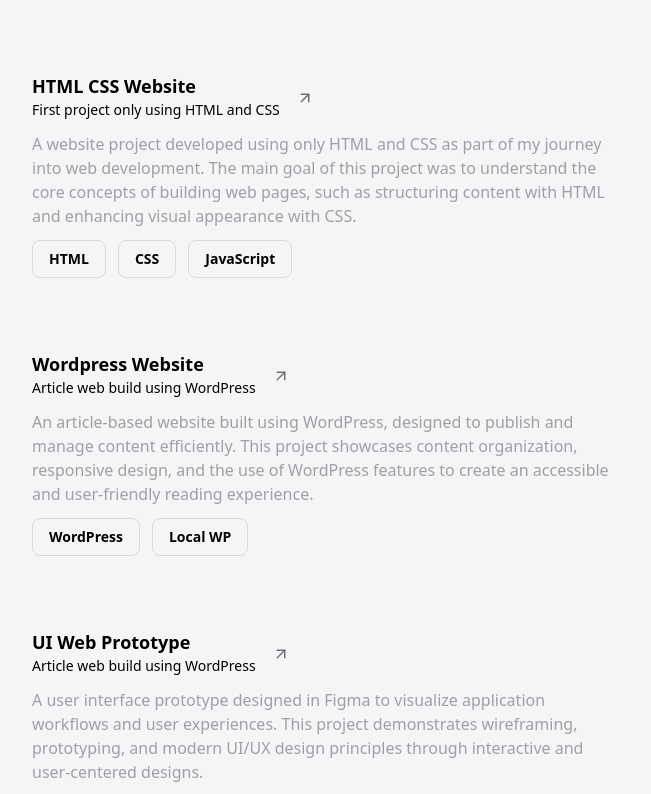
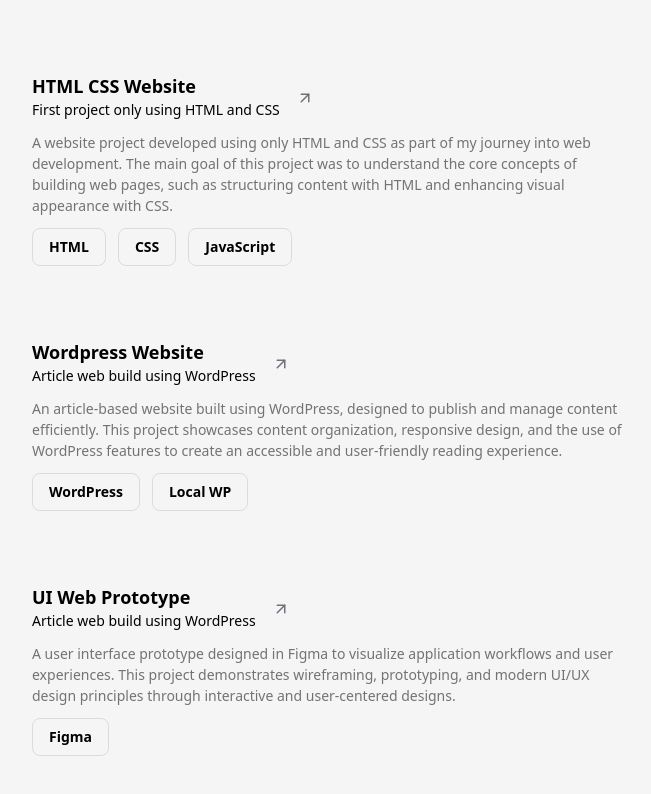
Before and after one commit to ryaand/portfolio, a Next.js app: page / in a window 1280 px wide. Shown: the part 2745-3539 px from the top of the page, without its empty margins (312-963 px from the left). Built offline with nearby package versions, Linux system fonts and the light colour scheme.

Commit message:
style(ProjectCard): update description text color and size for improved readability

```diff
--- a/src/Components/projectCard.jsx
+++ b/src/Components/projectCard.jsx
@@ -27,7 +27,7 @@ const ProjectCard = ({ links, title, subtitle, description, stacks }) => {
                             <svg xmlns="http://www.w3.org/2000/svg" width="18" height="18" viewBox="0 0 24 24" fill="none" stroke="currentColor" strokeWidth="2" strokeLinecap="round" strokeLinejoin="round" className="lucide lucide-arrow-up-right text-zinc-500 shrink-0 mt-1" aria-hidden="true"><path d="M7 7h10v10"></path><path d="M7 17 17 7"></path></svg>
                         </div>
                     </div>
-                    <div className="text-zinc-400">
+                    <div className="text-neutral-500 text-[14px]">
                         {description}
                     </div>
                     <div className="zoom-75 flex w-fit gap-3">
```
